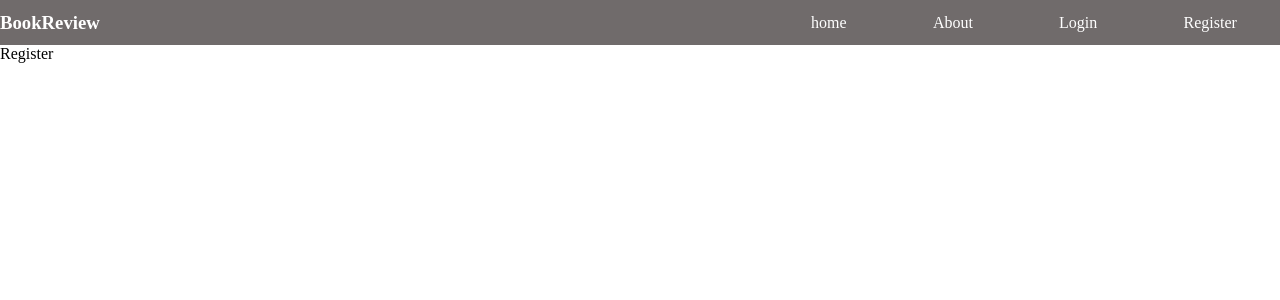
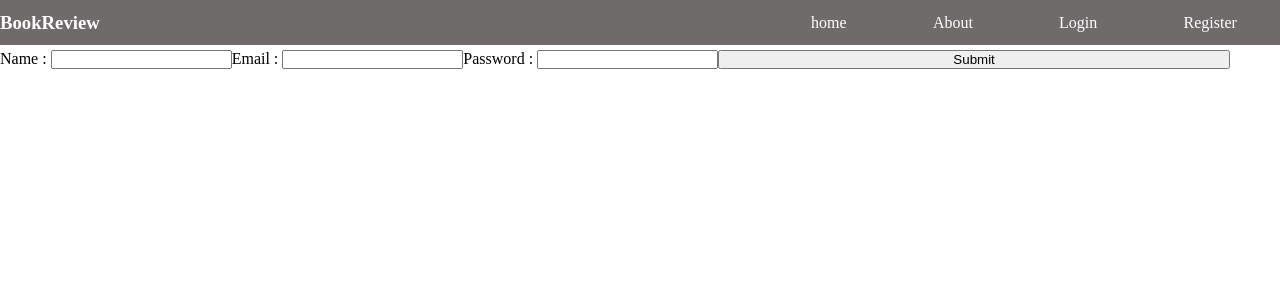
Before and after one commit to Om6214/Book-review-system, a React (Vite) app in the folder Client/: page /Register in a window 1280 px wide. Shown: the top 300 px of the page. Built offline with nearby package versions, Linux system fonts and the light colour scheme.

Commit message:
addes login and register in frontend and romoved cors error

```diff
--- a/Client/src/Pages/Login.jsx
+++ b/Client/src/Pages/Login.jsx
@@ -1,34 +1,60 @@
-import React,{useState} from "react";
-import '../Pages/Login.css'
+import React, { useState } from "react";
+import "../Pages/Login.css";
 
 const Login = () => {
   const [user, setuser] = useState({
-    Email:"",
-    Password:""
-  })
+    Email: "",
+    Password: "",
+  });
 
-  const handleChange=(e)=>{
-    e.preventDefault();
-    const {name,value}=e.target;
+  const handleChange = (e) => {
+    const { name, value } = e.target;
     setuser({
       ...user,
-      [name]:value
-    })
+      [name]: value,
+    });
+  };
 
-  }
-
-  const handleSubmit=()=>{
-
-  }
-
+  const handleSubmit = async (e) => {
+    e.preventDefault();
+    try {
+      const response = await fetch("http://localhost:3000/user/login", {
+        method: "POST",
+        headers: {
+          "Content-type": "application/json",
+        },
+        body: JSON.stringify(user),
+      });
+      const data = await response.json();
+      if (response.ok) {
+        alert(data.message);
+      } else {
+        alert(data.message);
+      }
+    } catch (error) {
+      console.log(error);
+    }
+  };
 
   return (
     <form autoComplete="off" onSubmit={handleSubmit}>
       <div className="form">
         <label htmlFor="Email">Email : </label>
-        <input type="email" name="Email" id="Email" value={user.Email} onChange={handleChange}/>
+        <input
+          type="email"
+          name="Email"
+          id="Email"
+          value={user.Email}
+          onChange={handleChange}
+        />
         <label htmlFor="Password">Password : </label>
-        <input type="password" name="Password" id="Password" value={user.Password} onChange={handleChange} />
+        <input
+          type="password"
+          name="Password"
+          id="Password"
+          value={user.Password}
+          onChange={handleChange}
+        />
         <button type="submit">Submit</button>
       </div>
     </form>
--- /dev/null
+++ b/Client/src/Pages/Register.css
@@ -0,0 +1,11 @@
+.form{
+    margin: auto;
+    display: flex;
+    width: 40%;
+    flex-direction: column;
+    justify-content: center;
+}
+button{
+    margin-top: 5px;
+    width: 40%;
+}
--- a/Client/src/Pages/Register.jsx
+++ b/Client/src/Pages/Register.jsx
@@ -1,9 +1,71 @@
-import React from 'react'
+import { useState } from "react";
+import React from "react";
+import "../Pages/Register.css";
 
 const Register = () => {
+  const [user, setuser] = useState({
+    Name: "",
+    Email: "",
+    Password: "",
+  });
+  const handleChange = (e) => {
+    const { name, value } = e.target;
+    setuser({
+      ...user,
+      [name]: value,
+    });
+  };
+  const handleSubmit = async (e) => {
+    e.preventDefault();
+    try {
+      const response = await fetch("http://localhost:3000/user/registration", {
+        method: "POST",
+        headers: {
+          "Content-Type": "application/json",
+        },
+        body: JSON.stringify(user),
+      });
+      const data = await response.json();
+      if (response.ok) {
+        alert(data.message);
+      } else {
+        alert(data.message);
+      }
+    } catch (error) {
+      console.log(error);
+    }
+  };
   return (
-    <div>Register</div>
-  )
-}
+    <form onSubmit={handleSubmit}>
+      <div className="from">
+        <label htmlFor="Name">Name : </label>
+        <input
+          type="text"
+          name="Name"
+          id="Name"
+          value={user.Name}
+          onChange={handleChange}
+        />
+        <label htmlFor="Email">Email : </label>
+        <input
+          type="email"
+          name="Email"
+          id="Email"
+          value={user.Email}
+          onChange={handleChange}
+        />
+        <label htmlFor="Password">Password : </label>
+        <input
+          type="password"
+          name="Password"
+          id="Password"
+          value={user.Password}
+          onChange={handleChange}
+        />
+        <button type="submit">Submit</button>
+      </div>
+    </form>
+  );
+};
 
-export default Register
+export default Register;
```
Also changed, not shown: 2 other files (tests, documents, lock files or other folders).
